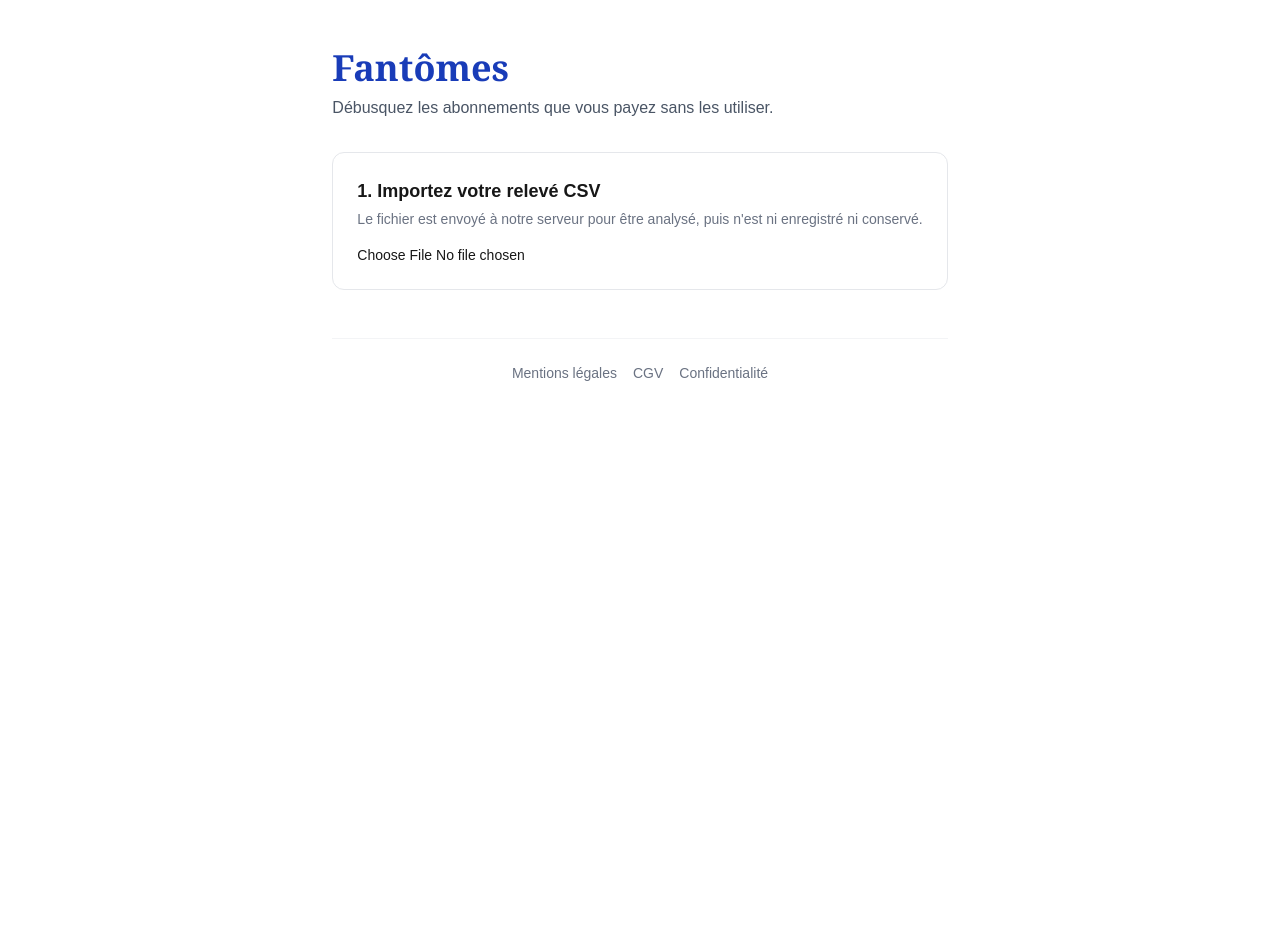
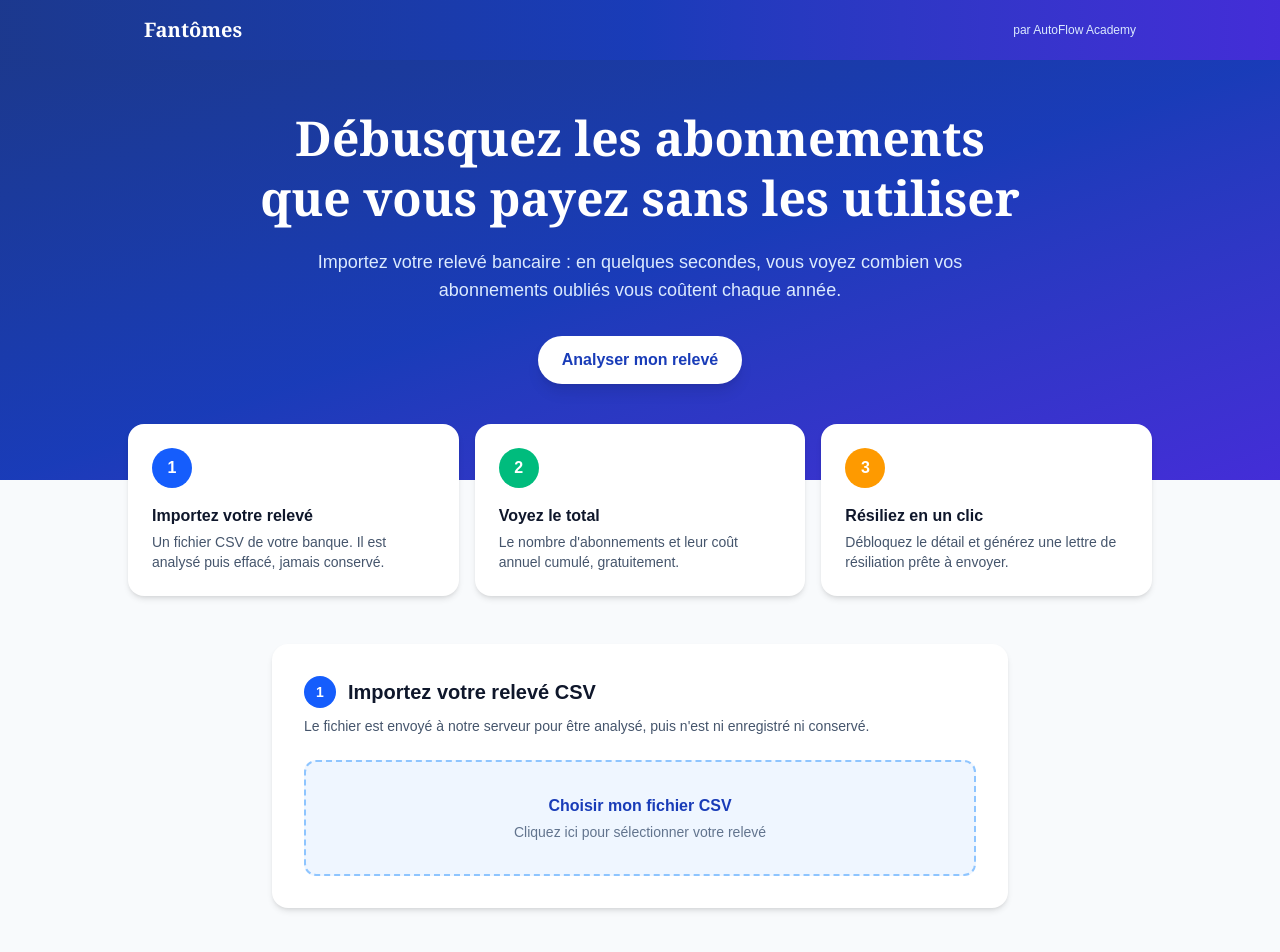
Before and after one commit to autoflowacademycontact-sudo/fantomes, a Next.js app: page / in a window 1280 px wide. Shown: the top 952 px of the page. Before the commit the page ends 800 px from the top, so only its background shows below. Built offline with nearby package versions, Linux system fonts and the light colour scheme.

Commit message:
Refonte visuelle de la page d'accueil : en-tête, accroche colorée, étapes et cartes
Co-Authored-By: Claude Haiku 5.5 <noreply@anthropic.com>
Claude-Session: https://claude.ai/code/session_01C5q372EEY5RdvSpb1KcgpD

```diff
--- a/src/app/page.tsx
+++ b/src/app/page.tsx
@@ -20,6 +20,9 @@ const DISPLAY_NAMES: Record<string, string> = {
 
 // Abonnements qui ne se résilient pas par lettre : on les affiche à part
 const TRANSPORT_LABELS = ["SPL"];
+
+// Couleurs des pastilles d'abonnement
+const AVATAR_COLORS = ["bg-rose-500", "bg-amber-500", "bg-sky-500", "bg-violet-500", "bg-teal-500"];
 
 type Summary = { count: number; total: number };
 
@@ -141,45 +144,114 @@ export default function Home() {
   }
 
   return (
-    <main className="mx-auto max-w-2xl px-4 py-12">
-      <h1 className="font-serif text-4xl font-bold text-blue-800">Fantômes</h1>
-      <p className="mt-2 text-gray-600">
-        Débusquez les abonnements que vous payez sans les utiliser.
+    <div className="min-h-screen bg-slate-50 text-slate-800">
+      {/* En-tête */}
+      <header className="bg-gradient-to-r from-blue-900 via-blue-800 to-indigo-700 text-white">
+        <div className="mx-auto flex max-w-5xl items-center justify-between px-4 py-4">
+          <span className="font-serif text-xl font-bold">Fantômes</span>
+          <span className="text-xs text-blue-100">par AutoFlow Academy</span>
+        </div>
+      </header>
+
+      {/* Accroche */}
+      <section className="bg-gradient-to-br from-blue-900 via-blue-800 to-indigo-700 px-4 pb-24 pt-12 text-center text-white">
+        <h1 className="mx-auto max-w-3xl font-serif text-4xl font-bold leading-tight sm:text-5xl">
+          Débusquez les abonnements que vous payez sans les utiliser
+        </h1>
+        <p className="mx-auto mt-5 max-w-2xl text-lg text-blue-100">
+          Importez votre relevé bancaire : en quelques secondes, vous voyez combien vos abonnements oubliés vous
+          coûtent chaque année.
+        </p>
+        <a
+          href="#analyse"
+          className="mt-8 inline-block rounded-full bg-white px-6 py-3 font-semibold text-blue-800 shadow-lg hover:bg-blue-50"
+        >
+          Analyser mon relevé
+        </a>
+      </section>
+
+      {/* Comment ça marche */}
+      <section className="-mt-14 px-4">
+        <div className="mx-auto grid max-w-5xl gap-4 md:grid-cols-3">
+          {[
+            { n: "1", t: "Importez votre relevé", d: "Un fichier CSV de votre banque. Il est analysé puis effacé, jamais conservé." },
+            { n: "2", t: "Voyez le total", d: "Le nombre d'abonnements et leur coût annuel cumulé, gratuitement." },
+            { n: "3", t: "Résiliez en un clic", d: "Débloquez le détail et générez une lettre de résiliation prête à envoyer." },
+          ].map((step, i) => (
+            <div key={step.n} className="rounded-2xl bg-white p-6 shadow-md">
+              <div
+                className={`flex h-10 w-10 items-center justify-center rounded-full font-bold text-white ${
+                  ["bg-blue-600", "bg-emerald-500", "bg-amber-500"][i]
+                }`}
+              >
+                {step.n}
+              </div>
+              <h2 className="mt-4 font-semibold text-slate-900">{step.t}</h2>
+              <p className="mt-1 text-sm text-slate-600">{step.d}</p>
+            </div>
+          ))}
+        </div>
+      </section>
+
+      {/* Analyse */}
+      <section id="analyse" className="mx-auto max-w-3xl space-y-8 px-4 py-12">
+        {/* Étape 1 : import */}
+        <div className="rounded-2xl bg-white p-6 shadow-md sm:p-8">
+          <h2 className="flex items-center gap-3 text-xl font-semibold text-slate-900">
+            <span className="flex h-8 w-8 items-center justify-center rounded-full bg-blue-600 text-sm font-bold text-white">
+              1
+            </span>
+            Importez votre relevé CSV
+          </h2>
+          <p className="mt-2 text-sm text-slate-600">
+            Le fichier est envoyé à notre serveur pour être analysé, puis n&apos;est ni enregistré ni conservé.
           </p>
 
-      <section className="mt-8 rounded-xl border border-gray-200 p-6">
-        <h2 className="text-lg font-semibold">1. Importez votre relevé CSV</h2>
-        <p className="mt-1 text-sm text-gray-500">
-          Le fichier est envoyé à notre serveur pour être analysé, puis n&apos;est ni enregistré ni conservé.
+          <label className="mt-6 block cursor-pointer rounded-xl border-2 border-dashed border-blue-300 bg-blue-50 p-8 text-center transition hover:border-blue-500 hover:bg-blue-100">
+            <span className="block text-base font-semibold text-blue-800">Choisir mon fichier CSV</span>
+            <span className="mt-1 block text-sm text-slate-500">Cliquez ici pour sélectionner votre relevé</span>
+            <input type="file" accept=".csv" onChange={handleFile} className="sr-only" />
+          </label>
+
+          {loading && <p className="mt-4 text-sm font-medium text-blue-700">Analyse en cours…</p>}
+          {error && (
+            <p className="mt-4 rounded-lg bg-red-50 p-3 text-sm text-red-700">{error}</p>
+          )}
+        </div>
+
+        {/* Étape 2 : résultats */}
+        {summary && (
+          <div className="rounded-2xl bg-white p-6 shadow-md sm:p-8">
+            <h2 className="flex items-center gap-3 text-xl font-semibold text-slate-900">
+              <span className="flex h-8 w-8 items-center justify-center rounded-full bg-emerald-500 text-sm font-bold text-white">
+                2
+              </span>
+              Vos abonnements
+            </h2>
+
+            {/* Coordonnées pour la lettre */}
+            <div className="mt-6 grid gap-4 rounded-xl bg-slate-50 p-5">
+              <p className="text-sm font-medium text-slate-700">
+                Pour générer les lettres, indiquez vos coordonnées (non enregistrées) :
               </p>
-        <input type="file" accept=".csv" onChange={handleFile} className="mt-4 block text-sm" />
-        {loading && <p className="mt-4 text-sm text-gray-500">Analyse en cours…</p>}
-        {error && <p className="mt-4 text-sm text-red-600">{error}</p>}
-      </section>
-
-      {summary && (
-        <section className="mt-8 rounded-xl border border-gray-200 p-6">
-          <h2 className="text-lg font-semibold">2. Abonnements détectés</h2>
-
-          <div className="mt-4 grid gap-3 rounded-lg bg-gray-50 p-4">
               <label className="text-sm">
-              <span className="font-medium text-gray-700">Votre nom et prénom</span>
+                <span className="font-medium text-slate-700">Votre nom et prénom</span>
                 <input
                   type="text"
                   value={customerName}
                   onChange={(e) => setCustomerName(e.target.value)}
                   placeholder="Prénom Nom"
-                className="mt-1 block w-full rounded-lg border border-gray-300 px-3 py-2"
+                  className="mt-1 block w-full rounded-lg border border-slate-300 bg-white px-3 py-2 focus:border-blue-500 focus:outline-none"
                 />
               </label>
               <label className="text-sm">
-              <span className="font-medium text-gray-700">Votre adresse</span>
+                <span className="font-medium text-slate-700">Votre adresse</span>
                 <input
                   type="text"
                   value={customerAddress}
                   onChange={(e) => setCustomerAddress(e.target.value)}
                   placeholder="Numéro, rue, code postal, ville"
-                className="mt-1 block w-full rounded-lg border border-gray-300 px-3 py-2"
+                  className="mt-1 block w-full rounded-lg border border-slate-300 bg-white px-3 py-2 focus:border-blue-500 focus:outline-none"
                 />
                 {customerAddress.trim() && !addressLooksComplete(customerAddress) && (
                   <span className="mt-1 block text-xs text-amber-700">
@@ -188,43 +260,45 @@ export default function Home() {
                 )}
               </label>
               <label className="text-sm">
-              <span className="font-medium text-gray-700">Numéro de client (facultatif)</span>
+                <span className="font-medium text-slate-700">Numéro de client (facultatif)</span>
                 <input
                   type="text"
                   value={customerNumber}
                   onChange={(e) => setCustomerNumber(e.target.value)}
                   placeholder="Indiqué dans votre espace client ou sur vos factures"
-                className="mt-1 block w-full rounded-lg border border-gray-300 px-3 py-2"
+                  className="mt-1 block w-full rounded-lg border border-slate-300 bg-white px-3 py-2 focus:border-blue-500 focus:outline-none"
                 />
               </label>
-            <p className="text-xs text-gray-500">
-              Ces informations servent uniquement à remplir la lettre. Elles ne sont pas enregistrées.
-            </p>
             </div>
 
             {summary.count === 0 ? (
-            <p className="mt-4 text-gray-600">Aucun abonnement à résilier détecté sur cette période.</p>
+              <p className="mt-6 rounded-xl bg-emerald-50 p-5 text-emerald-800">
+                Aucun abonnement à résilier détecté sur cette période.
+              </p>
             ) : !unlocked ? (
-            <div className="mt-4 rounded-lg bg-green-50 p-4">
+              <div className="mt-6 rounded-2xl bg-gradient-to-br from-emerald-500 to-teal-600 p-6 text-white shadow-lg">
                 <p className="text-lg">
-                <span className="font-bold">{summary.count}</span> abonnement(s) à résilier détecté(s) :
-                environ <span className="font-bold text-green-700">{summary.total.toFixed(2)} € par an</span>.
+                  <span className="text-2xl font-bold">{summary.count}</span> abonnement(s) à résilier détecté(s)
                 </p>
-              <p className="mt-2 text-sm text-gray-600">
-                Pour voir le détail de chaque abonnement et générer les lettres de résiliation, débloquez l&apos;analyse complète.
+                <p className="mt-2 text-3xl font-bold">
+                  {summary.total.toFixed(2)} € <span className="text-lg font-medium">par an</span>
+                </p>
+                <p className="mt-3 text-sm text-emerald-50">
+                  Pour voir le détail de chaque abonnement et générer les lettres de résiliation, débloquez l&apos;analyse
+                  complète.
                 </p>
                 <button
                   onClick={startCheckout}
                   disabled={paying}
-                className="mt-4 rounded-lg bg-blue-800 px-4 py-2 text-sm text-white disabled:opacity-50"
+                  className="mt-5 rounded-full bg-white px-6 py-3 font-semibold text-emerald-700 shadow hover:bg-emerald-50 disabled:opacity-60"
                 >
                   {paying ? "Redirection…" : "Voir le détail — 19 €"}
                 </button>
               </div>
             ) : (
               <>
-              <ul className="mt-4 divide-y divide-gray-100">
-                {cancellable.map((s) => {
+                <ul className="mt-6 space-y-3">
+                  {cancellable.map((s, index) => {
                     const name = DISPLAY_NAMES[s.label] ?? s.label;
                     const isOpen = openLetter === s.label;
                     const letter = buildCancellationLetter({
@@ -237,19 +311,30 @@ export default function Home() {
                     });
 
                     return (
-                    <li key={s.label} className="py-3">
-                      <div className="flex items-center justify-between">
+                      <li key={s.label} className="rounded-xl border border-slate-200 p-4">
+                        <div className="flex flex-wrap items-center justify-between gap-3">
+                          <div className="flex items-center gap-3">
+                            <span
+                              className={`flex h-10 w-10 items-center justify-center rounded-full font-bold text-white ${
+                                AVATAR_COLORS[index % AVATAR_COLORS.length]
+                              }`}
+                            >
+                              {name.charAt(0).toUpperCase()}
+                            </span>
                             <div>
-                          <p className="font-medium">{name}</p>
-                          <p className="text-sm text-gray-500">
+                              <p className="font-semibold text-slate-900">{name}</p>
+                              <p className="text-sm text-slate-500">
                                 {s.averageAmount.toFixed(2)} € par {s.periodicity === "mensuel" ? "mois" : "an"}
                               </p>
                             </div>
+                          </div>
                           <div className="flex items-center gap-4">
-                          <p className="font-semibold text-green-700">{s.annualCost.toFixed(2)} € / an</p>
+                            <span className="rounded-full bg-emerald-100 px-3 py-1 text-sm font-semibold text-emerald-700">
+                              {s.annualCost.toFixed(2)} € / an
+                            </span>
                             <button
                               onClick={() => setOpenLetter(isOpen ? null : s.label)}
-                            className="rounded-lg border border-gray-300 px-3 py-1 text-sm hover:bg-gray-50"
+                              className="rounded-full border border-blue-300 px-4 py-1.5 text-sm font-medium text-blue-700 hover:bg-blue-50"
                             >
                               {isOpen ? "Fermer" : "Générer la lettre"}
                             </button>
@@ -262,15 +347,15 @@ export default function Home() {
                               readOnly
                               value={letter}
                               rows={14}
-                            className="w-full rounded-lg border border-gray-200 p-3 font-mono text-sm"
+                              className="w-full rounded-lg border border-slate-200 bg-slate-50 p-3 font-mono text-sm"
                             />
                             <button
                               onClick={() => copyLetter(letter)}
-                            className="mt-2 rounded-lg bg-blue-800 px-4 py-2 text-sm text-white"
+                              className="mt-2 rounded-full bg-blue-700 px-5 py-2 text-sm font-semibold text-white hover:bg-blue-800"
                             >
                               {copied ? "Copié !" : "Copier la lettre"}
                             </button>
-                          <p className="mt-2 text-xs text-gray-500">
+                            <p className="mt-2 text-xs text-slate-500">
                               Beaucoup de services proposent désormais la résiliation directement dans leur espace
                               client : vérifiez-le avant d&apos;envoyer une lettre.
                             </p>
@@ -280,31 +365,40 @@ export default function Home() {
                     );
                   })}
                 </ul>
-              <p className="mt-6 border-t border-gray-100 pt-4 text-right text-lg">
-                Total à résilier : <span className="font-bold text-green-700">{summary.total.toFixed(2)} € / an</span>
-              </p>
+
+                <div className="mt-6 flex flex-wrap items-center justify-between gap-2 rounded-xl bg-gradient-to-r from-emerald-500 to-teal-600 p-5 text-white">
+                  <span className="font-medium">Total à résilier</span>
+                  <span className="text-2xl font-bold">{summary.total.toFixed(2)} € / an</span>
+                </div>
               </>
             )}
 
             {unlocked && transport.length > 0 && (
-            <div className="mt-6 rounded-lg bg-gray-50 p-4">
-              <p className="text-sm font-semibold text-gray-700">À garder (transport)</p>
+              <div className="mt-6 rounded-xl border border-amber-200 bg-amber-50 p-4">
+                <p className="text-sm font-semibold text-amber-800">À garder (transport)</p>
                 {transport.map((s) => (
-                <p key={s.label} className="mt-1 text-sm text-gray-600">
-                  {DISPLAY_NAMES[s.label] ?? s.label} : {s.averageAmount.toFixed(2)} € par mois.
-                  La résiliation se fait auprès du transporteur, pas par lettre.
+                  <p key={s.label} className="mt-1 text-sm text-amber-900">
+                    {DISPLAY_NAMES[s.label] ?? s.label} : {s.averageAmount.toFixed(2)} € par mois. La résiliation se
+                    fait auprès du transporteur, pas par lettre.
                   </p>
                 ))}
               </div>
             )}
+          </div>
+        )}
       </section>
-      )}
 
-      <footer className="mt-12 flex flex-wrap justify-center gap-4 border-t border-gray-100 pt-6 text-sm text-gray-500">
-        <Link href="/mentions-legales" className="hover:underline">Mentions légales</Link>
-        <Link href="/cgv" className="hover:underline">CGV</Link>
-        <Link href="/confidentialite" className="hover:underline">Confidentialité</Link>
+      {/* Pied de page */}
+      <footer className="bg-slate-900 px-4 py-8 text-sm text-slate-300">
+        <div className="mx-auto flex max-w-5xl flex-col items-center justify-between gap-4 sm:flex-row">
+          <p>© 2026 AutoFlow Academy · Fantômes</p>
+          <nav className="flex gap-5">
+            <Link href="/mentions-legales" className="hover:text-white">Mentions légales</Link>
+            <Link href="/cgv" className="hover:text-white">CGV</Link>
+            <Link href="/confidentialite" className="hover:text-white">Confidentialité</Link>
+          </nav>
+        </div>
       </footer>
-    </main>
+    </div>
   );
 }
```
Lines whose indentation alone changed are shown as unchanged.
